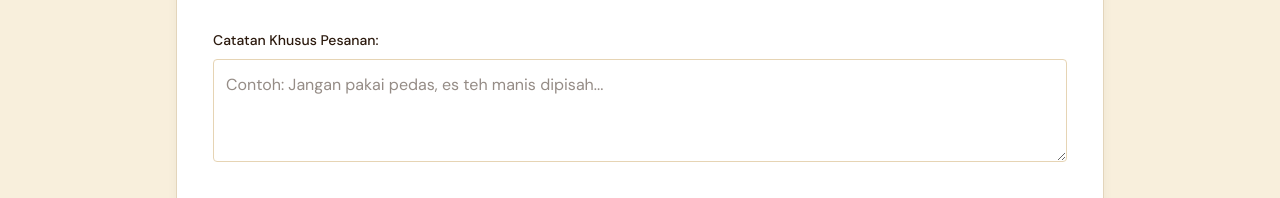
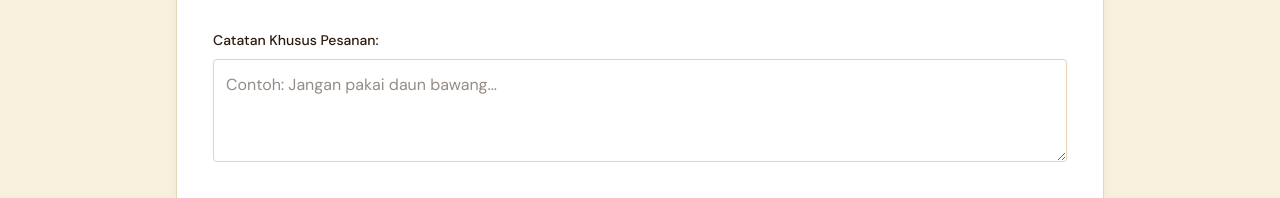
Before and after one commit to athallahmaajid/Taste-of-Nusantara, a website: page pesanan.html in a window 1280 px wide. Shown: the part 358-556 px from the top of the page. Drawn offline with Linux system fonts and the light colour scheme.

Commit message:
Update pesanan.html

```diff
--- a/pesanan.html
+++ b/pesanan.html
@@ -59,7 +59,7 @@
       <!-- Catatan Khusus -->
       <div style="margin-bottom: 32px; width: 100%;">
         <label for="order-notes" style="display: block; font-weight: 500; margin-bottom: 8px; font-size: 14px;">Catatan Khusus Pesanan:</label>
-        <textarea id="order-notes" rows="3" placeholder="Contoh: Jangan pakai pedas, es teh manis dipisah..."
+        <textarea id="order-notes" rows="3" placeholder="Contoh: Jangan pakai daun bawang..."
                   style="width: 100%; padding: 12px; border: 1px solid var(--sand); border-radius: 4px; background: #fff; resize: vertical; box-sizing: border-box;"></textarea>
       </div>
 
```
